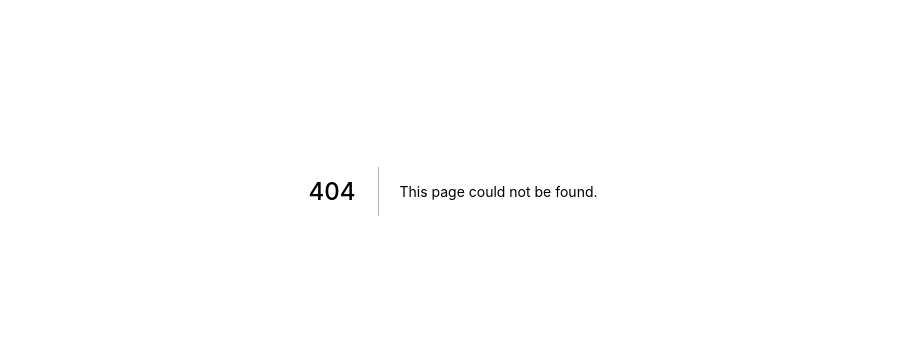
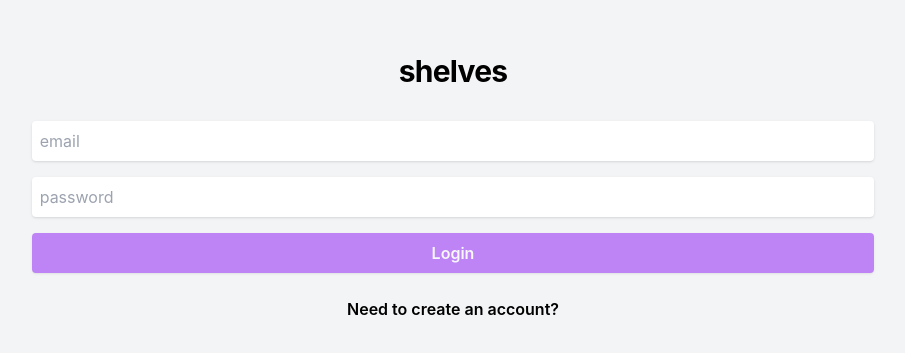
Before and after one commit to mbenja/shelves, a Next.js app: page /auth in a window 1280 px wide. Before the commit this address had no page. Shown: the part 209-562 px from the top of the page, without its empty margins (187-1092 px from the left). Built offline with nearby package versions, Linux system fonts and the light colour scheme.

Commit message:
Some initial layout configuration and authentication page UI

```diff
--- /dev/null
+++ b/components/Button.tsx
@@ -0,0 +1,31 @@
+import clsx from 'clsx';
+
+type ButtonProps = {
+  disabled?: boolean;
+  fill?: 'solid' | 'clear';
+  onClick: () => void;
+  text: string;
+};
+
+export default function Button(props: ButtonProps) {
+  const { disabled, fill, onClick, text } = props;
+
+  let buttonFill = fill ?? 'solid';
+  let classes = clsx(
+    buttonFill === 'solid'
+      ? 'bg-purple-500 shadow text-gray-50'
+      : 'bg-transparent dark:text-gray-50 text-black',
+    disabled && 'opacity-70',
+    'font-semibold p-2 rounded w-full'
+  );
+
+  return (
+    <button
+      className={classes}
+      disabled={disabled}
+      onClick={disabled ? () => {} : onClick}
+    >
+      {text}
+    </button>
+  );
+}
--- /dev/null
+++ b/components/Container.tsx
@@ -0,0 +1,5 @@
+import { ReactNode } from 'react';
+
+export default function Container({ children }: { children: ReactNode }) {
+  return <div className="h-screen p-2">{children}</div>;
+}
--- /dev/null
+++ b/components/Input.tsx
@@ -0,0 +1,20 @@
+type InputProps = {
+  onChange: (v: string) => void;
+  placeholder: string;
+  type: 'password' | 'text';
+  value: string;
+};
+
+export default function Input(props: InputProps) {
+  const { onChange, placeholder, type, value } = props;
+
+  return (
+    <input
+      className="dark:bg-neutral-800 dark:text-gray-50 focus:outline-none p-2 shadow rounded w-full"
+      onChange={(ev) => onChange(ev.currentTarget.value)}
+      placeholder={placeholder}
+      type={type}
+      value={value}
+    />
+  );
+}
--- /dev/null
+++ b/components/Layout.tsx
@@ -0,0 +1,5 @@
+import { ReactNode } from 'react';
+
+export default function Layout({ children }: { children: ReactNode }) {
+  return <main>{children}</main>;
+}
--- a/package.json
+++ b/package.json
@@ -9,6 +9,7 @@
 		"lint": "next lint"
 	},
 	"dependencies": {
+		"clsx": "^1.2.1",
 		"next": "12.2.0",
 		"react": "18.2.0",
 		"react-dom": "18.2.0"
--- a/pages/_app.tsx
+++ b/pages/_app.tsx
@@ -1,9 +1,14 @@
 import type { AppProps } from 'next/app';
 
+import Layout from '../components/Layout';
 import '../styles/globals.css';
 
 function MyApp({ Component, pageProps }: AppProps) {
-	return <Component {...pageProps} />;
+  return (
+    <Layout>
+      <Component {...pageProps} />
+    </Layout>
+  );
 }
 
 export default MyApp;
--- /dev/null
+++ b/pages/_document.tsx
@@ -0,0 +1,13 @@
+import { Head, Html, Main, NextScript } from 'next/document';
+
+export default function Document() {
+  return (
+    <Html>
+      <Head />
+      <body className="bg-gray-100 dark:bg-black dark:text-gray-50">
+        <Main />
+        <NextScript />
+      </body>
+    </Html>
+  );
+}
--- a/pages/api/hello.ts
+++ /dev/null
@@ -1,13 +0,0 @@
-// Next.js API route support: https://nextjs.org/docs/api-routes/introduction
-import type { NextApiRequest, NextApiResponse } from 'next';
-
-type Data = {
-	name: string;
-};
-
-export default function handler(
-	req: NextApiRequest,
-	res: NextApiResponse<Data>
-) {
-	res.status(200).json({ name: 'John Doe' });
-}
--- /dev/null
+++ b/pages/auth.tsx
@@ -0,0 +1,62 @@
+import { useState } from 'react';
+
+import Button from '../components/Button';
+import Container from '../components/Container';
+import Input from '../components/Input';
+
+export default function Auth() {
+  const [isLogin, setIsLogin] = useState(true);
+  const [emailText, setEmailText] = useState('');
+  const [passwordText, setPasswordText] = useState('');
+  const [confirmPasswordText, setConfirmPasswordText] = useState('');
+
+  return (
+    <Container>
+      <div className="flex flex-col items-center justify-center h-full">
+        <div className="flex flex-col gap-4 items-center w-2/3">
+          <h1 className="font-bold mb-4 text-3xl tracking-tight">shelves</h1>
+          <Input
+            onChange={(v: string) => setEmailText(v)}
+            placeholder="email"
+            type="text"
+            value={emailText}
+          />
+          <Input
+            onChange={(v: string) => setPasswordText(v)}
+            placeholder="password"
+            type="password"
+            value={passwordText}
+          />
+          {!isLogin && (
+            <Input
+              onChange={(v: string) => setConfirmPasswordText(v)}
+              placeholder="confirm password"
+              type="password"
+              value={confirmPasswordText}
+            />
+          )}
+          <Button
+            disabled={
+              !emailText ||
+              !passwordText ||
+              (!isLogin && passwordText !== confirmPasswordText)
+            }
+            onClick={() => {}}
+            text="Login"
+          />
+          <Button
+            fill="clear"
+            onClick={() => {
+              setIsLogin(!isLogin);
+            }}
+            text={
+              isLogin
+                ? 'Need to create an account?'
+                : 'Already have an account?'
+            }
+          />
+        </div>
+      </div>
+    </Container>
+  );
+}
--- a/pages/index.tsx
+++ b/pages/index.tsx
@@ -1,73 +1,3 @@
-import type { NextPage } from 'next';
-import Head from 'next/head';
-import Image from 'next/image';
-
-import styles from '../styles/Home.module.css';
-
-const Home: NextPage = () => {
-	return (
-		<div className={styles.container}>
-			<Head>
-				<title>Create Next App</title>
-				<meta name="description" content="Generated by create next app" />
-				<link rel="icon" href="/favicon.ico" />
-			</Head>
-
-			<main className={styles.main}>
-				<h1 className={styles.title}>
-					Welcome to <a href="https://nextjs.org">Next.js!</a>
-				</h1>
-
-				<p className={styles.description}>
-					Get started by editing{' '}
-					<code className={styles.code}>pages/index.tsx</code>
-				</p>
-
-				<div className={styles.grid}>
-					<a href="https://nextjs.org/docs" className={styles.card}>
-						<h2>Documentation &rarr;</h2>
-						<p>Find in-depth information about Next.js features and API.</p>
-					</a>
-
-					<a href="https://nextjs.org/learn" className={styles.card}>
-						<h2>Learn &rarr;</h2>
-						<p>Learn about Next.js in an interactive course with quizzes!</p>
-					</a>
-
-					<a
-						href="https://github.com/vercel/next.js/tree/canary/examples"
-						className={styles.card}
-					>
-						<h2>Examples &rarr;</h2>
-						<p>Discover and deploy boilerplate example Next.js projects.</p>
-					</a>
-
-					<a
-						href="https://vercel.com/new?utm_source=create-next-app&utm_medium=default-template&utm_campaign=create-next-app"
-						className={styles.card}
-					>
-						<h2>Deploy &rarr;</h2>
-						<p>
-							Instantly deploy your Next.js site to a public URL with Vercel.
-						</p>
-					</a>
-				</div>
-			</main>
-
-			<footer className={styles.footer}>
-				<a
-					href="https://vercel.com?utm_source=create-next-app&utm_medium=default-template&utm_campaign=create-next-app"
-					target="_blank"
-					rel="noopener noreferrer"
-				>
-					Powered by{' '}
-					<span className={styles.logo}>
-						<Image src="/vercel.svg" alt="Vercel Logo" width={72} height={16} />
-					</span>
-				</a>
-			</footer>
-		</div>
-	);
-};
-
-export default Home;
+export default function Home() {
+  return <div>hello world</div>;
+}
--- a/styles/globals.css
+++ b/styles/globals.css
@@ -4,17 +4,17 @@
 
 html,
 body {
-	padding: 0;
-	margin: 0;
-	font-family: -apple-system, BlinkMacSystemFont, Segoe UI, Roboto, Oxygen,
-		Ubuntu, Cantarell, Fira Sans, Droid Sans, Helvetica Neue, sans-serif;
+  padding: 0;
+  margin: 0;
+  font-family: -apple-system, BlinkMacSystemFont, Segoe UI, Roboto, Oxygen,
+    Ubuntu, Cantarell, Fira Sans, Droid Sans, Helvetica Neue, sans-serif;
+  overflow: hidden;
 }
 
-a {
-	color: inherit;
-	text-decoration: none;
+#__next {
+  min-height: 100vh;
 }
 
-* {
-	box-sizing: border-box;
+button {
+  -webkit-tap-highlight-color: rgba(0, 0, 0, 0);
 }
```
Also changed, not shown: styles/Home.module.css (deleted, +0 -116 lines), 1 other file (tests, documents, lock files or other folders).
